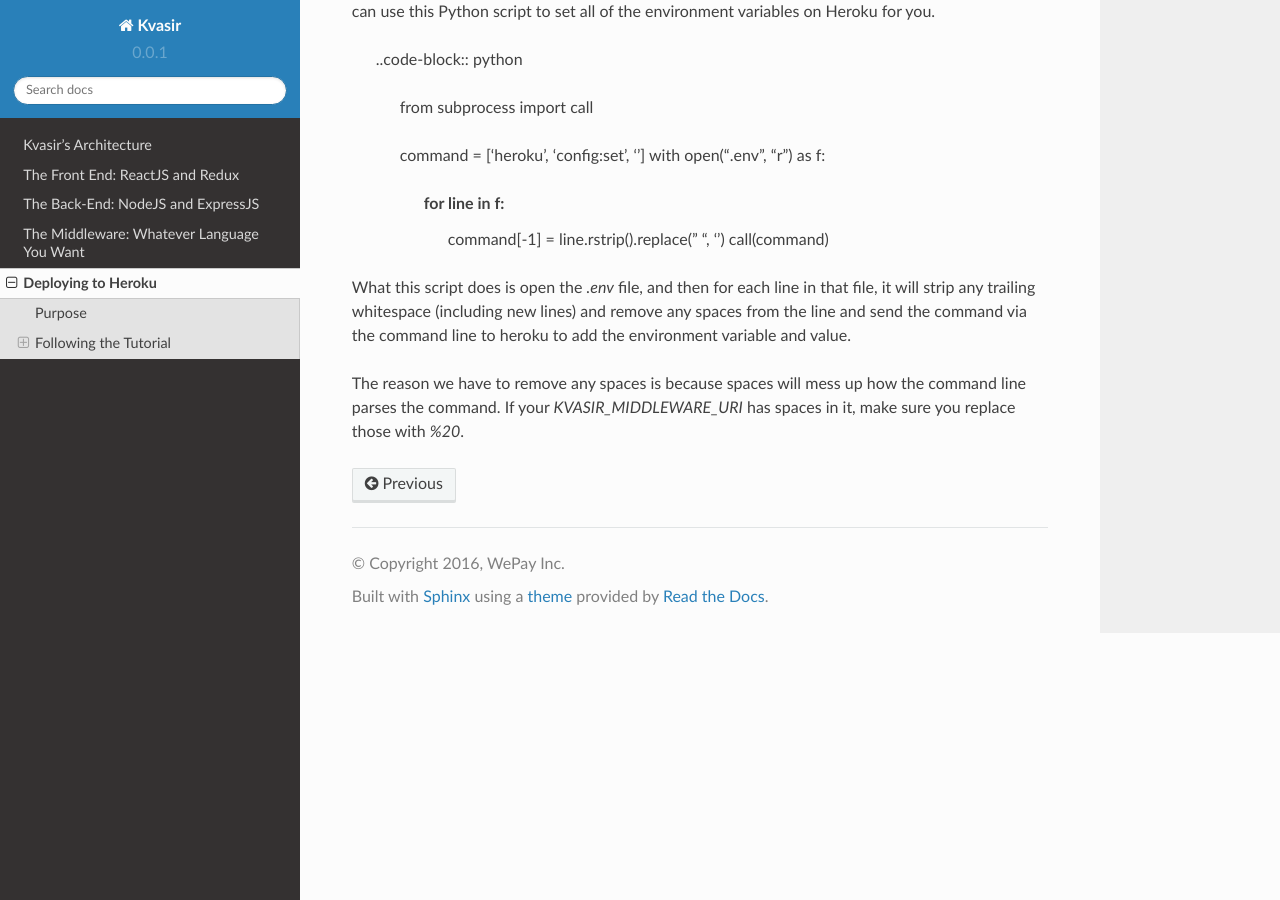
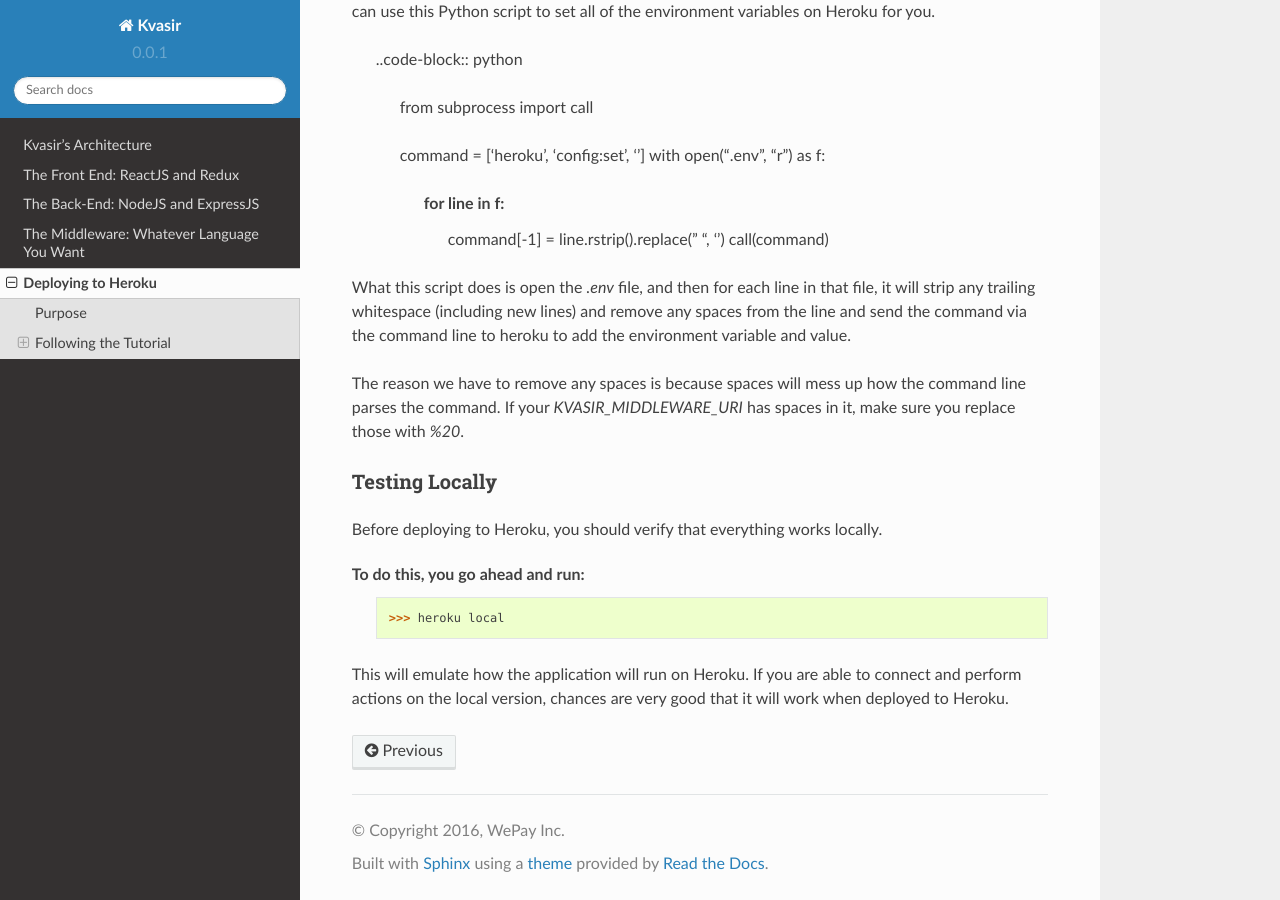
Before and after one commit to TheF1rstPancake/Kvasir, a Sphinx documentation site: the page built from docs/herokudeploy.rst, in a window 1280 px wide and 900 px high, scrolled down 1454 px. Built offline with Sphinx 7.4.7 and the Read the Docs theme 2.0.0, drawn with Linux system fonts in a browser that asks for light colours.

Commit message:
Small doc fixes.  Preparing to merge

```diff
--- a/docs/backend.rst
+++ b/docs/backend.rst
@@ -266,6 +266,7 @@
 All of the environemtn variables that Kvasir uses start with KVASIR.  This isolates it's environment variables from any other applications.
 
 This is the entire list of environment variables:
+
     - **KVASIR_COOKIE_SECRET**:        the secret key used to "encrypt" cookies set in the browser
     - **KVASIR_MIDDLEWARE_URI**:       the uri to the middleware which connects to your database
     - **KVASIR_MIDDLEWARE_SECRET**:    the secret key used in the `Authorization` header when making requests to the middleware
@@ -290,7 +291,8 @@
 The file should be named `.env` and be placed in the same directory as `server.js`.
 
 A sample environment file looks like this:
-    .. code-block::
+    .. code-block:: python
+
         KVASIR_COOKIE_SECRET = YOUR_COOKIE_SECRET
         KVASIR_MIDDLEWARE_URI = https://your.middle.ware/
         KVASIR_MIDDLEWARE_SECRET = YOU_MIDDLEWARE_SECRET
--- a/docs/herokudeploy.rst
+++ b/docs/herokudeploy.rst
@@ -51,3 +51,12 @@
 What this script does is open the `.env` file, and then for each line in that file, it will strip any trailing whitespace (including new lines) and remove any spaces from the line and send the command via the command line to heroku to add the environment variable and value.
 
 The reason we have to remove any spaces is because spaces will mess up how the command line parses the command.  If your `KVASIR_MIDDLEWARE_URI` has spaces in it, make sure you replace those with *%20*.
+
+Testing Locally
+~~~~~~~~~~~~~~~~~~~
+Before deploying to Heroku, you should verify that everything works locally.
+
+To do this, you go ahead and run:
+    >>> heroku local
+
+This will emulate how the application will run on Heroku. If you are able to connect and perform actions on the local version, chances are very good that it will work when deployed to Heroku.
```
